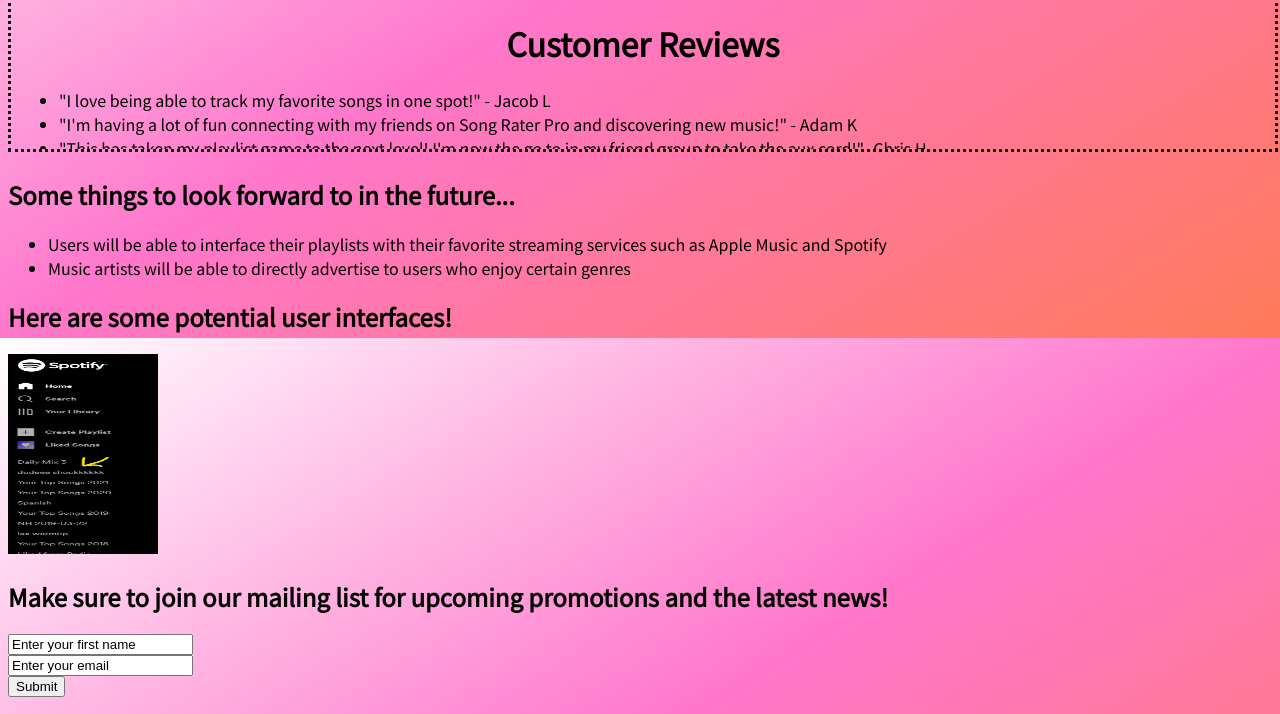
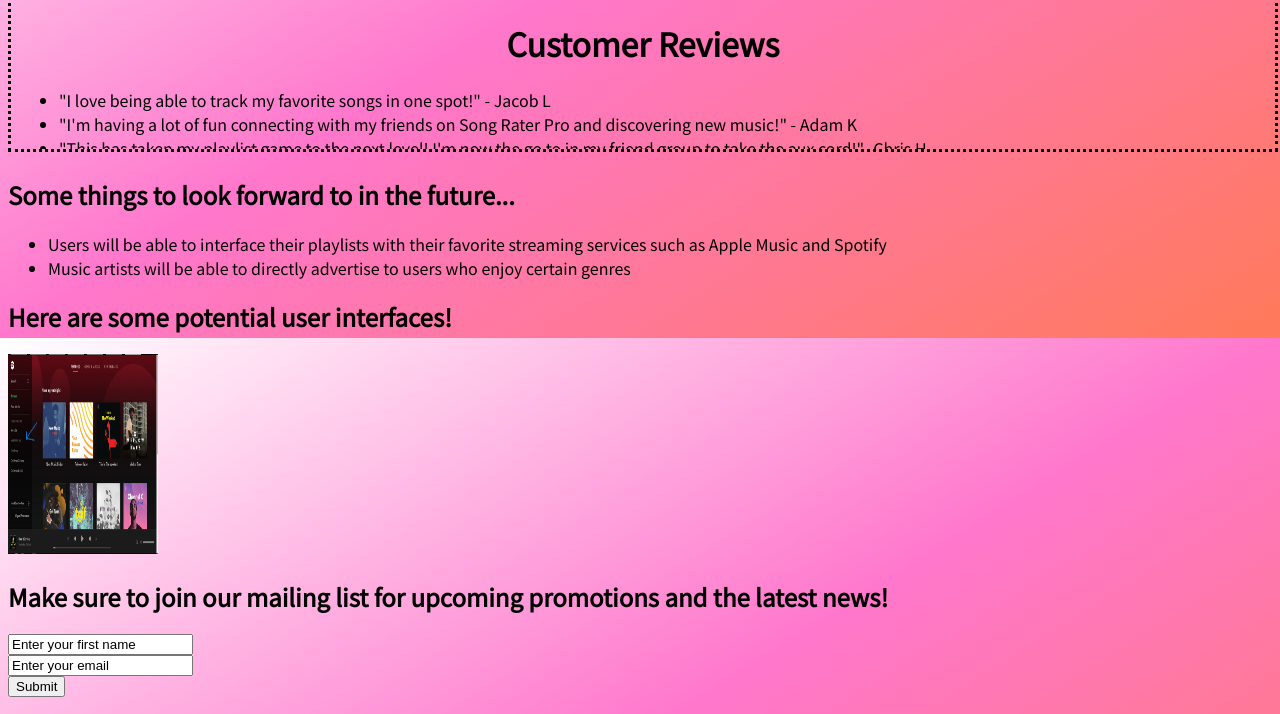
Before and after one commit to jhitt1355/HW1, a plain HTML site: page index.html in a window 1280 px wide. Shown: the part 462-1176 px from the top of the page. Drawn offline with Linux system fonts and the light colour scheme.

Commit message:
maybe now

```diff
--- a/index.html
+++ b/index.html
@@ -92,7 +92,7 @@
         Here are some potential user interfaces!
     </h2>
 
-    <img src = "https://github.com/jhitt1355/HW1/blob/main/spot.jpg" alt = "spotify"
+    <img src = "https://github.com/jhitt1355/HW1/blob/main/spotify.png?raw=true" alt = "spotify"
     width="150"
     height="200"
      />
```
